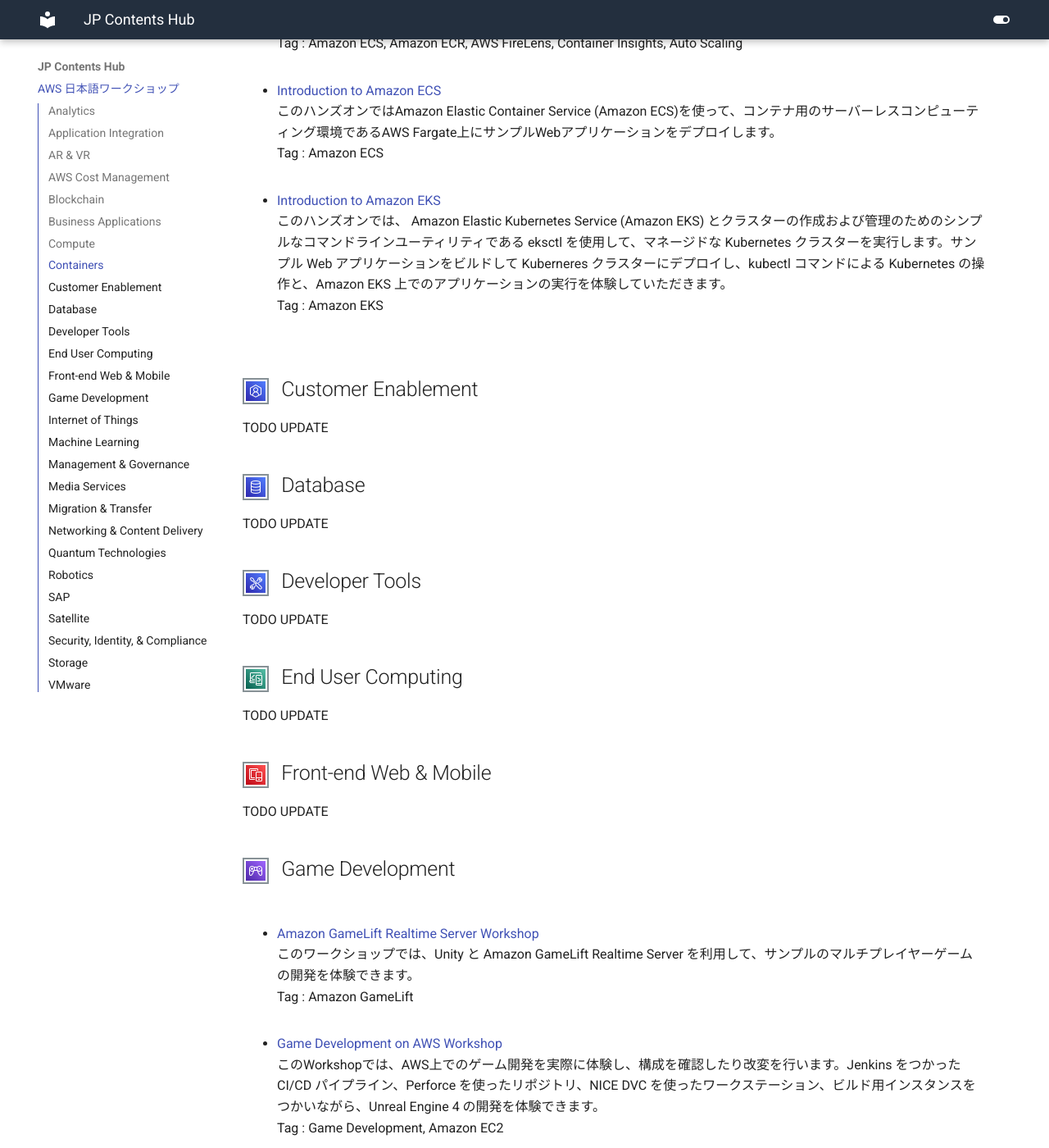
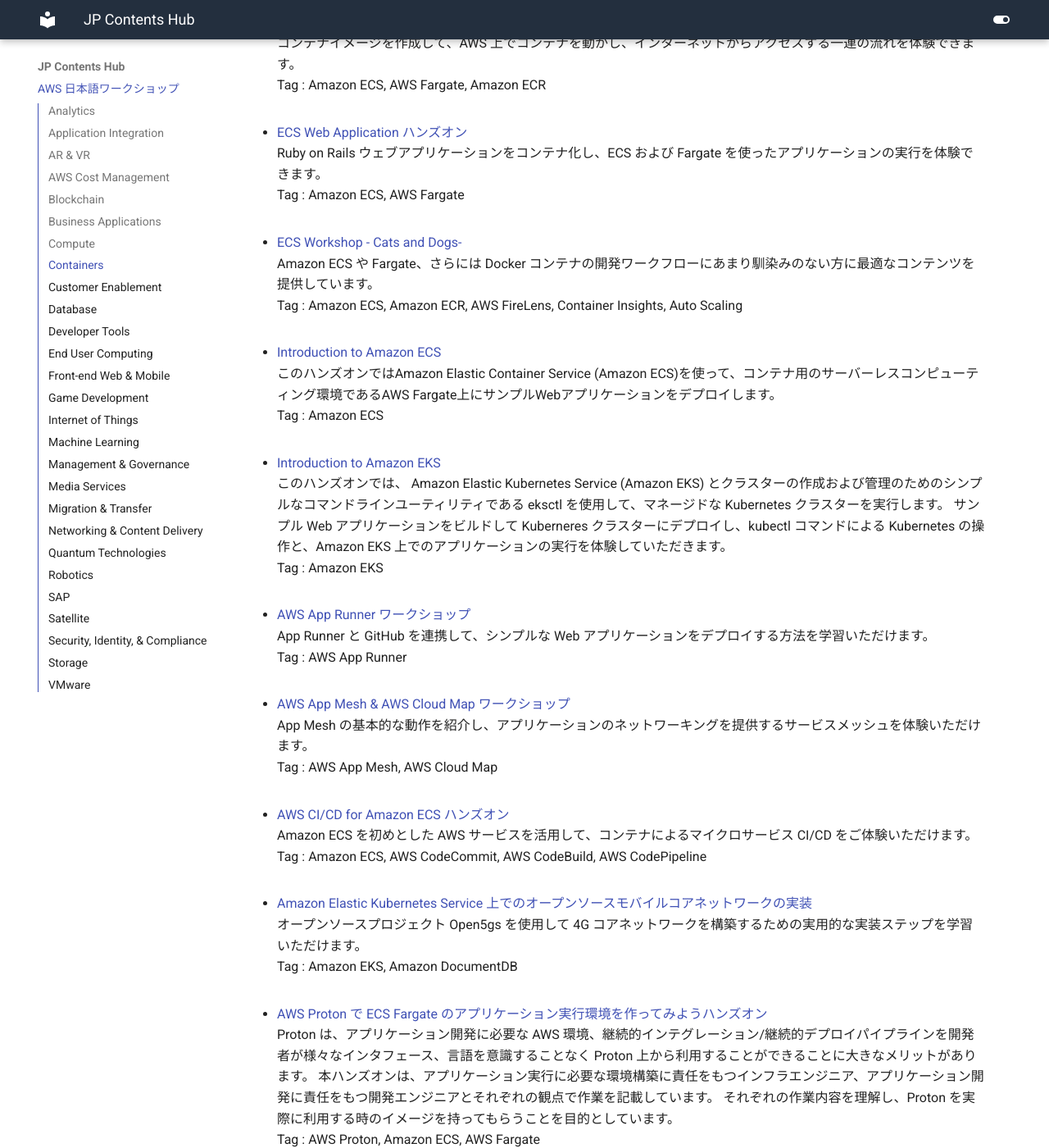
Before and after one commit to aws-samples/jp-contents-hub, an MkDocs documentation site: the page built from content/index.md, in a window 1280 px wide and 1400 px high, scrolled down 7436 px. Shown: the whole window at 82% size. Built offline with MkDocs 1.6.1 and Material for MkDocs 9.7.7, drawn with Linux system fonts in a browser that asks for light colours; some of the changed text lies outside the part shown.

Commit message:
ハンズオンコンテンツを追加

```diff
--- a/content/index.md
+++ b/content/index.md
@@ -35,7 +35,7 @@
 
 - [AWS Meter Data Analytics (MDA): メーターデータからの洞察の獲得](https://catalog.us-east-1.prod.workshops.aws/workshops/36ef6487-da25-4aa2-96f8-1b36a0896a49/ja-JP/){target=_blank}
 AWS Meter Data Analytics Quick Start をベースに活用し、メーターデータ分析プラットフォームの活用方法を体験いただけます。
-Tag : AWS Glue, Amazon Athena, AWS Amplify, AWS Step Functions,
+Tag : AWS Glue, Amazon Athena, AWS Amplify, AWS Step Functions
 
 - [AWS での Utility Meter Data Analytics](https://aws.amazon.com/jp/quickstart/architecture/utility-meter-data-analytics-platform/){target=_blank}
 機械学習 (ML) を使用して、スマートユーティリティメーターからのデータの分析に役立つプラットフォームを体験いただけます。
@@ -59,7 +59,7 @@
 
 - [データレイクハンズオン](https://github.com/aws-samples/amazon-s3-datalake-handson/tree/master/JP){target=_blank}
 幅広いデータソースからの構造化データまたは非構造化データの集中リポジトリとして使用できる Data Lake は、データの保存と分析の方法として多くの企業に取り入れられています。このハンズオンでは、AWS のビッグデータ関連サービスを使用して実際に分析パイプラインを構築することを通して、 Data Lake とビッグデータ分析基盤構築の実感を持って頂くことをゴールとしています。
-Tag : Amazon QuickSight, Amazon Athena, AWS Glue, Amazon Kinesis Data Firehose, Amazon Redshift, Amazon OpenSearch Service, fluentd
+Tag : Amazon QuickSight, Amazon Athena, AWS Glue, Amazon Kinesis Data Firehose, Amazon Redshift, Amazon OpenSearch Service, Fluentd
 
 - [QuickSight ワークショップ](https://catalog.us-east-1.prod.workshops.aws/workshops/6aab407b-07d0-4a14-8a16-8ffac2f625b8/ja-JP/){target=_blank}
 QuickSight の埋め込み方法を学習頂けるワークショップです。
@@ -94,9 +94,21 @@
 Tag : Amazon QLDB
 
 ## ![image]([img/Arch-Category_Business-Applications_16.png]()) Business Applications
+- [Amazon Connect Basic Handson](https://dcj71ciaiav4i.cloudfront.net/6752E8D0-744E-11EB-B5EA-0FAE49A3E43C/){target=_blank}
+このワークショップは、Amazon Connectに初めて触る方を対象に、簡単なコンタクトセンターシステムを構築して、設定方法を体感いただくことを目的としています。
+Tag : Amazon Connect
+
 - [Amazon Connect による基本的なコンタクトセンター構築](https://pages.awscloud.com/JAPAN-event-OE-Hands-on-for-Beginners-Amazon-Connect-2021-reg-event.html?trk=aws_introduction_page){target=_blank}
 Amazon Connect を利用したコンタクトセンターの構築・利用方法をを学んでいただき、実際に基本的なコンタクトセンターの構築を行います。
 Tag : Amazon Connect
+
+- [Amazon Connect Bootcamp](https://dcj71ciaiav4i.cloudfront.net/C0E944B0-ED58-11EB-9CB8-0BD8579425D1/){target=_blank}
+このワークショップでは、Amazon Connectおよび関連するAWSのサービスを段階的に構築することで、コンタクトセンターのユースケースに基づいて機能を実装する手順を体験します。
+Tag : Amazon Connect, AWS Lambda, Amazon DynamoDB, Amazon Lex
+
+- [Amazon Connect CallBack Requester Hanson](https://dcj71ciaiav4i.cloudfront.net/2221C890-DC17-11EB-8F4E-4F5B1928BF72/){target=_blank}
+このワークショップでは、Amazon Pinpoint、AWS Lambda、Amazon Connectを使用して、顧客からのSMSリクエストに応じて、透過的に顧客を電話コールバックのキューに入れる方法を体験します。これにより、ユーザーはエージェントに電話をかけてもらうようにSMSで依頼するだけで、次のエージェントが空き次第、システムが自動的に顧客へ電話を発信します。
+Tag : Amazon Connect, Amazon Pinpoint, AWS Lambda
 
 - [Amazon Connect ハンズオン](https://github.com/harunobukameda/Amazon-Connect-Handson/blob/master/connecthandson%20.zip){target=_blank}
 このハンズオンでは、Amazon Connect の基本的な使い方を学習できます。リンクににある Download ボタンから、zip ファイルをダウンロードして学習を進められます。
@@ -106,8 +118,30 @@
 クラウド型コンタクトセンターサービスである Amazon Connect で、Contact Lens の機能を使い、お客様の感情分析を体験できるワークショップです。
 Tag : Amazon Connect
 
+- [Amazon Connect Customer Profiles Workshop](https://catalog.workshops.aws/amazon-connect-profiles/ja-JP){target=_blank}
+このワークショップでは、エージェントが効率的でパーソナライズされたカスタマーサービスを提供できるように、Salesforce などの外部アプリケーションの情報と Amazon Connect のコンタクト履歴を組み合わせることにより、Customer Profilesがエージェントが必要となる情報を提供できることを体験します。
+Tag : Amazon Connect, Salesforce, Zendesk, Marketo, ServiceNow, Segment, Shopify
+
+- [Amazon Connect Customer Voice ID Workshop](https://catalog.us-east-1.prod.workshops.aws/workshops/ed3fc8e1-cb23-4bce-b2f3-a2bfeaa3aa7d/ja-JP){target=_blank}
+このワークショップでは、一連のハンズオンラボを通してAmazon Connect Voice ID をセットアップする方法を学習し、通話者の声で認証あるいは詐欺師を検出し、Amazon Connect Voice ID のさまざまな機能を探ります。
+Tag : Amazon Connect
+
+- [Amazon Connect Dive Deep Training](https://dcj71ciaiav4i.cloudfront.net/95511DB0-03C3-11EC-987F-DD6A7ED7D037/){target=_blank}
+このワークショップは、Amazon ConnectのBasic HandsonやBootcampを体験した方を対象に、コンタクトセンターに必要となる様々な機能を、関連するAWSサービスやSaaSサービスと連携して実現することにより顧客体験/従業員体験を向上させる方法を学びます。
+Tag : Amazon Connect, Amazon Lex, Amazon Transcribe, Amazon Comprehend, Amazon Translate
+
+- [Amazon Connect Tasks Enablement Workshop](https://catalog.workshops.aws/amazon-connect-tasks/ja-JP){target=_blank}
+このワークショップでは、Amazon Connect Tasksを設定し、特定のシナリオに基づいて動作確認することで、Tasksのユースケースを体験します。
+Tag : Amazon Connect
+
+- [Contact Lens for Amazon Connect Workshop](https://catalog.workshops.aws/amazon-connect-contact-lens/ja-JP){target=_blank}
+このワークショップでは、クラウドベースのコールセンターを設定する方法を学びます。また、Contact Lens for Amazon Connectにより通話に関するインサイトを得られるように設定します。
+Tag : Amazon Connect
+
+
+
 ## ![image]([img/Arch-Category_Compute_16.png]()) Compute
-- [スケーラブルウェブサイト構築ハンズオン](https://catalog.us-east-1.prod.workshops.aws/workshops/47782ec0-8e8c-41e8-b873-9da91e822b36/)
+- [スケーラブルウェブサイト構築 ハンズオン](https://catalog.us-east-1.prod.workshops.aws/workshops/47782ec0-8e8c-41e8-b873-9da91e822b36/ja-JP){target=_blank}
 AWS 上 でスケーラブルな Web システムの構築を体験するハンズオンです。WordPress を EC2 で稼働しながら、スケーラブルな構成を体験できます。
 Tag : Amazon EC2, Amazon RDS, Elastic Load Balancing(ELB)
 
@@ -147,7 +177,7 @@
 HPC (High-Performance Computing) の環境を作って試す内容を学習できます。
 Tag : HPC, AWS ParallelCluster, AWS Batch
 
-- [Workshop for AWS Academy (Cloud9/EC2/RDS/S3/SSM)](){target=_blank}
+- [Workshop for AWS Academy (Cloud9/EC2/RDS/S3/SSM)](https://dcj71ciaiav4i.cloudfront.net/0667B2A0-115E-11EC-905E-29850FE3346B/){target=_blank}
 踏み台環境・サーバ・データベース・オブジェクトストレージ を AWS 上で設定する内容を体験できます。
 Tag : AWS Cloud9, Amazon EC2, Amazon S3, Amazon RDS, AWS Systems Manager
 
@@ -203,8 +213,34 @@
 Tag : Amazon ECS
 
 - [Introduction to Amazon EKS](https://eks-for-aws-summit-online.workshop.aws/){target=_blank}
-このハンズオンでは、 Amazon Elastic Kubernetes Service (Amazon EKS) とクラスターの作成および管理のためのシンプルなコマンドラインユーティリティである eksctl を使用して、マネージドな Kubernetes クラスターを実行します。サンプル Web アプリケーションをビルドして Kuberneres クラスターにデプロイし、kubectl コマンドによる Kubernetes の操作と、Amazon EKS 上でのアプリケーションの実行を体験していただきます。
+このハンズオンでは、 Amazon Elastic Kubernetes Service (Amazon EKS) とクラスターの作成および管理のためのシンプルなコマンドラインユーティリティである eksctl を使用して、マネージドな Kubernetes クラスターを実行します。  サンプル Web アプリケーションをビルドして Kuberneres クラスターにデプロイし、kubectl コマンドによる Kubernetes の操作と、Amazon EKS 上でのアプリケーションの実行を体験していただきます。
 Tag : Amazon EKS
+
+- [AWS App Runner ワークショップ](https://github.com/harunobukameda/AWS-App-Runner/blob/main/AWS%20App%20Runner%20%E3%83%AF%E3%83%BC%E3%82%AF%E3%82%B7%E3%83%A7%E3%83%83%E3%83%97.pdf){target=_blank}
+App Runner と GitHub を連携して、シンプルな Web アプリケーションをデプロイする方法を学習いただけます。
+Tag : AWS App Runner
+
+- [AWS App Mesh & AWS Cloud Map ワークショップ](https://github.com/harunobukameda/AWS-App-Mesh-AWS-Cloud-Map/blob/main/AWS%20App%20Mesh.pdf){target=_blank}
+App Mesh の基本的な動作を紹介し、アプリケーションのネットワーキングを提供するサービスメッシュを体験いただけます。
+Tag : AWS App Mesh, AWS Cloud Map
+
+- [AWS CI/CD for Amazon ECS ハンズオン](https://pages.awscloud.com/rs/112-TZM-766/images/AWS_CICD_ECS_Handson.pdf){target=_blank}
+Amazon ECS を初めとした AWS サービスを活用して、コンテナによるマイクロサービス CI/CD をご体験いただけます。
+Tag : Amazon ECS, AWS CodeCommit, AWS CodeBuild, AWS CodePipeline
+
+- [Amazon Elastic Kubernetes Service 上でのオープンソースモバイルコアネットワークの実装](https://aws.amazon.com/jp/blogs/news/open-source-mobile-core-network-implementation-on-amazon-elastic-kubernetes-service/){target=_blank}
+オープンソースプロジェクト Open5gs を使用して 4G コアネットワークを構築するための実用的な実装ステップを学習いただけます。
+Tag : Amazon EKS, Amazon DocumentDB
+
+- [AWS Proton で ECS Fargate のアプリケーション実行環境を作ってみようハンズオン](https://github.com/harunobukameda/AWS-Proton-AWS-Fargate){target=_blank}
+Proton は、アプリケーション開発に必要な AWS 環境、継続的インテグレーション/継続的デプロイパイプラインを開発者が様々なインタフェース、言語を意識することなく Proton 上から利用することができることに大きなメリットがあります。  本ハンズオンは、アプリケーション実行に必要な環境構築に責任をもつインフラエンジニア、アプリケーション開発に責任をもつ開発エンジニアとそれぞれの観点で作業を記載しています。  それぞれの作業内容を理解し、Proton を実際に利用する時のイメージを持ってもらうことを目的としています。
+Tag : AWS Proton, Amazon ECS, AWS Fargate
+
+- [Copilot Primer Workshop](https://catalog.us-east-1.prod.workshops.aws/workshops/d03316be-3c29-49db-8dc3-eb196c1778c9/ja-JP){target=_blank}
+このワークショップでは、サンプルの TODO アプリ作成を通して Copilot の機能を体感できます。
+Tag : AWS Copilot, Amazon ECS, CI/CD, AWS CodePipeline, AWS CodeCommit, AWS CodeBuild
+
+
 
 ## ![image]([img/Arch-Category_Customer-Enablement_16.png]()) Customer Enablement
 TODO UPDATE
```
Also changed, not shown: other parts of content/index.md (+7 -31 lines).
